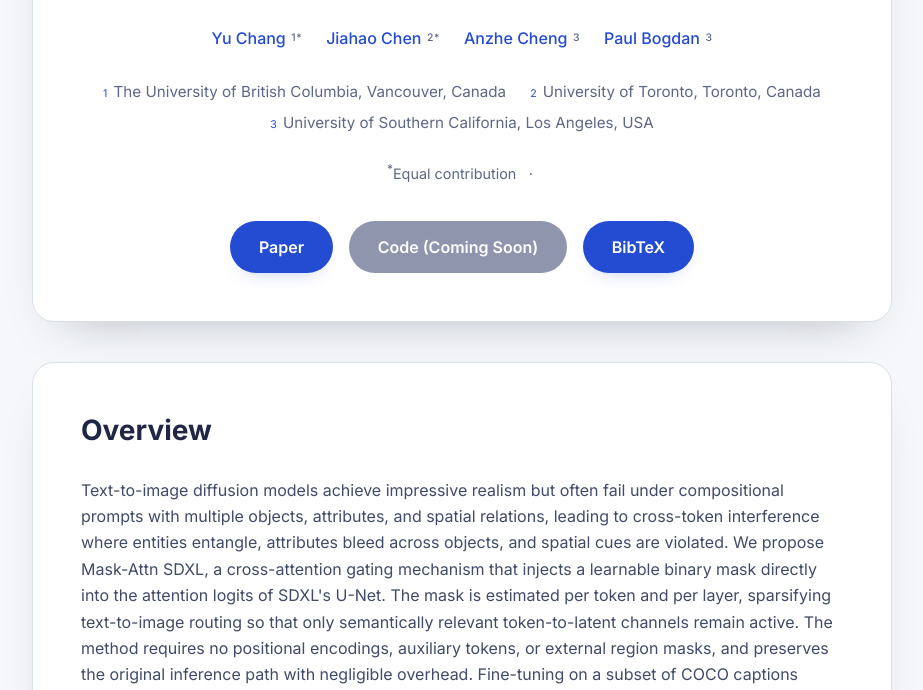
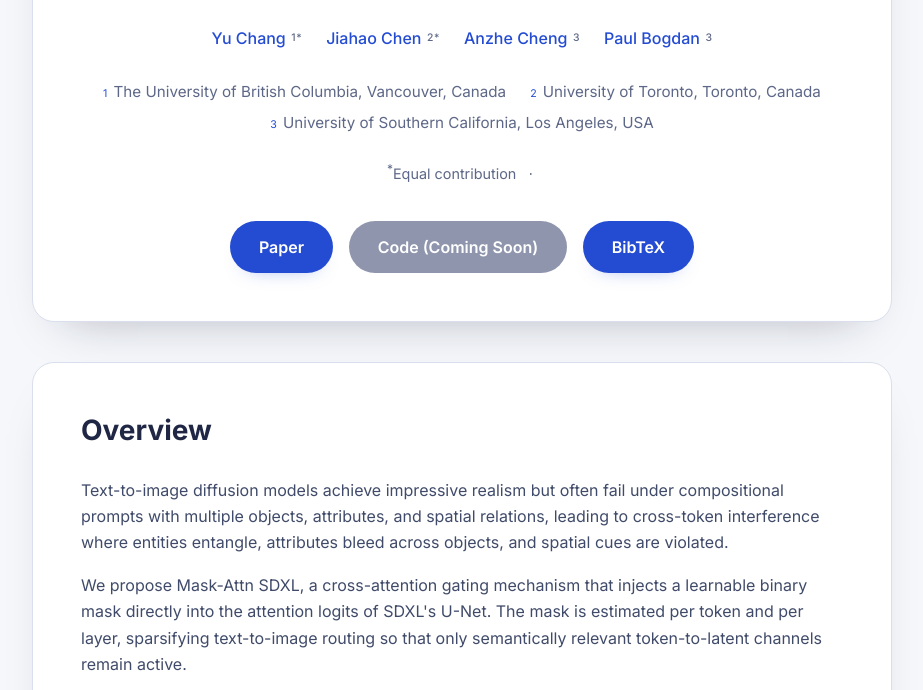
Before and after one commit to MaskAttn-SDXL/MaskAttn-SDXL, a plain HTML site: page index.html in a window 1280 px wide. Shown: the part 222-912 px from the top of the page, without its empty margins (178-1101 px from the left). Drawn offline with Linux system fonts and the light colour scheme.

Commit message:
Refactor overview text in index.html

```diff
--- a/index.html
+++ b/index.html
@@ -46,9 +46,10 @@
       <section id="overview" class="section-block">
         <h2>Overview</h2>
         <p>Text-to-image diffusion models achieve impressive realism but often fail under compositional prompts with multiple objects, attributes, and spatial relations,
-          leading to cross-token interference where entities entangle, attributes bleed across objects, and spatial cues are violated. We propose Mask-Attn SDXL,
-          a cross-attention gating mechanism that injects a learnable binary mask directly into the attention logits of SDXL's U-Net. The mask is estimated per token and per layer,
-          sparsifying text-to-image routing so that only semantically relevant token-to-latent channels remain active. The method requires no positional encodings, auxiliary tokens,
+          leading to cross-token interference where entities entangle, attributes bleed across objects, and spatial cues are violated. </p>
+        <p>We propose Mask-Attn SDXL, a cross-attention gating mechanism that injects a learnable binary mask directly into the attention logits of SDXL's U-Net. The mask is estimated per token and per layer,
+          sparsifying text-to-image routing so that only semantically relevant token-to-latent channels remain active. </p>
+          <p>The method requires no positional encodings, auxiliary tokens,
           or external region masks, and preserves the original inference path with negligible overhead. Fine-tuning on a subset of COCO captions yields measurable improvements
           in spatial compliance and attribute binding on multi-object prompts while maintaining overall image quality and sample diversity. These results indicate that logit-level
           masked cross-attention is a simple, data-efficient primitive for stronger disentanglement and boundary fidelity in text-to-image generation, and a complementary building
```
